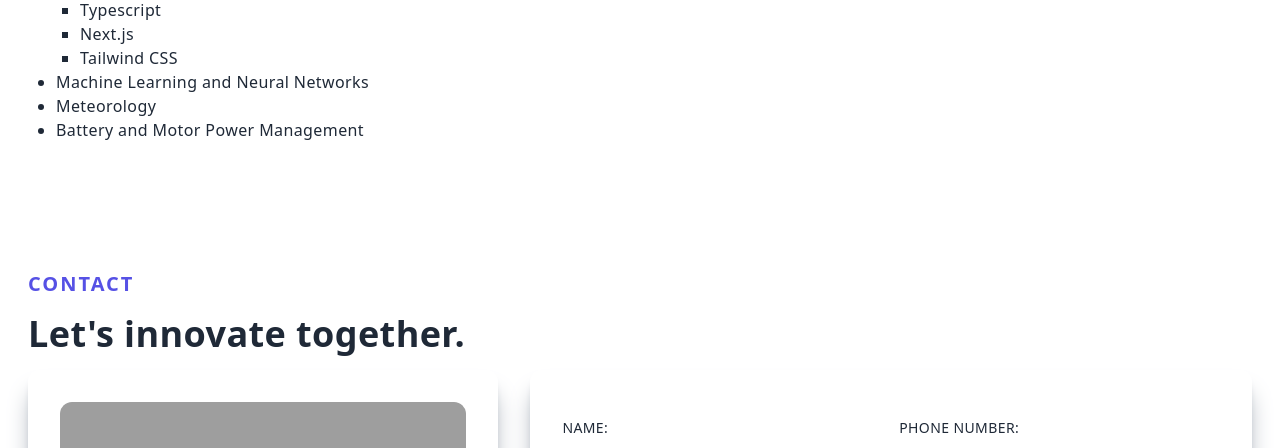
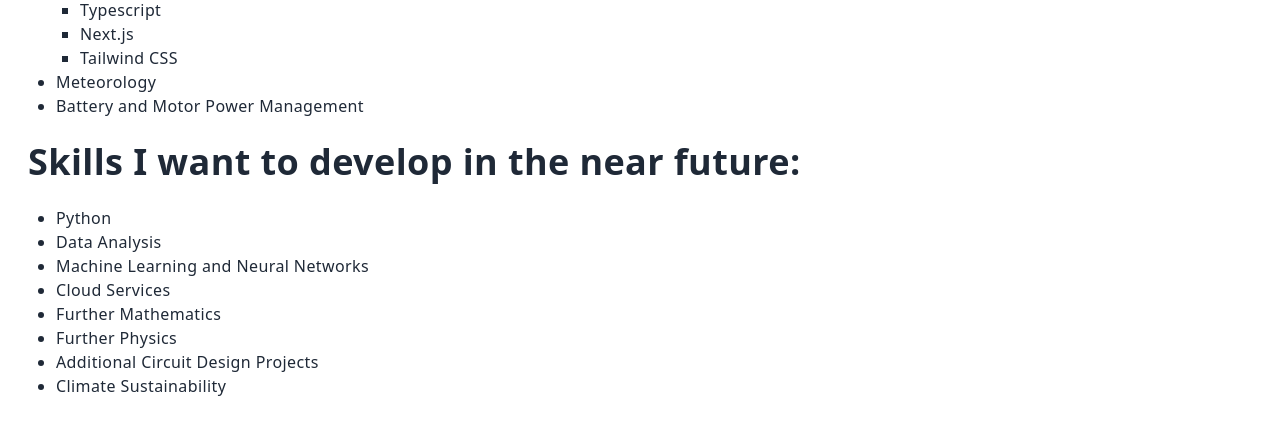
Before and after one commit to RicardoCastanon/ricardocastanonu.com, a Next.js app: page / in a window 1280 px wide. Shown: the part 4162-4610 px from the top of the page. Built offline with nearby package versions, Linux system fonts and the light colour scheme; grey boxes are pictures that could not be loaded.

Commit message:
Added list items.

```diff
--- a/components/AdditionalSkills.jsx
+++ b/components/AdditionalSkills.jsx
@@ -2,6 +2,7 @@ import React from 'react';
 
 function AdditionalSkills() {
     return (
+        <div>
             <div>
                 <h2 className="py-6">{"Other Skills being Developed: "}</h2>
                 <ul className="list-disc px-7">
@@ -12,12 +13,28 @@ function AdditionalSkills() {
                             <li>Next.js</li>
                             <li>Tailwind CSS</li>
                         </ul>
-                    <li>Machine Learning and Neural Networks</li>
                         <li>Meteorology</li>
                         <li>Battery and Motor Power Management</li>
                     </li>
                 </ul>
             </div>
+
+            <div>
+                <h2 className = "py-6">{"Skills I want to develop in the near future:"}</h2>
+                <ul className = "list-disc px-7">
+                    <li>Python</li>
+                    <li>Data Analysis</li>
+                    <li>Machine Learning and Neural Networks</li>
+                    <li>Cloud Services</li>
+                    <li>Further Mathematics</li>
+                    <li>Further Physics</li>
+                    <li>Additional Circuit Design Projects</li>
+                    <li>Climate Sustainability</li>
+                </ul>
+
+
+            </div>
+        </div>
     );
 }
 
--- a/components/MyResearch.jsx
+++ b/components/MyResearch.jsx
@@ -18,9 +18,9 @@ export const MyResearch = () => {
 
         <h3 className="py-2 text-xl">{"Electrical/Computer Engineering Undergraduate Research"}</h3>
         <p className="px-6">
-          Currently I am doing electrical/computer engineering undergraduate research
+          I am currently doing electrical/computer engineering undergraduate research
           with Dr. Abu Asaduzzaman Ph.D. in the topic of <strong>Hetereogeneous computer
-            architecture in embedded systems</strong>.
+          architecture in embedded systems</strong>.
         </p>
 
         <h3 className="py-2 text-xl">{"Fire Rover: Programming and Documentation Lead"}</h3>
```
Lines whose indentation alone changed are shown as unchanged.
